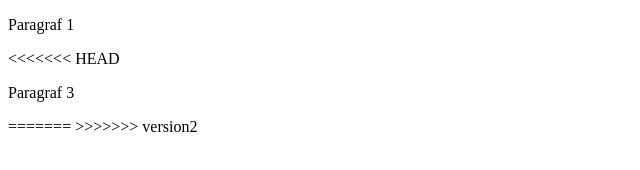
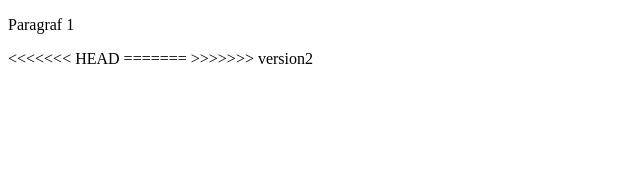
Before and after one commit to xVistyx/gitjestgit, a plain HTML site: page index.html in a window 1280 px wide. Shown: the whole page, without its empty margins (0-640 px from the left). Drawn offline with Linux system fonts and the light colour scheme.

Commit message:
Poprawka

```diff
--- a/index.html
+++ b/index.html
@@ -11,7 +11,7 @@
 <p>Paragraf 1</p>
 
 <<<<<<< HEAD
-<p>Paragraf 3</p>
+
 =======
 
 >>>>>>> version2
```
